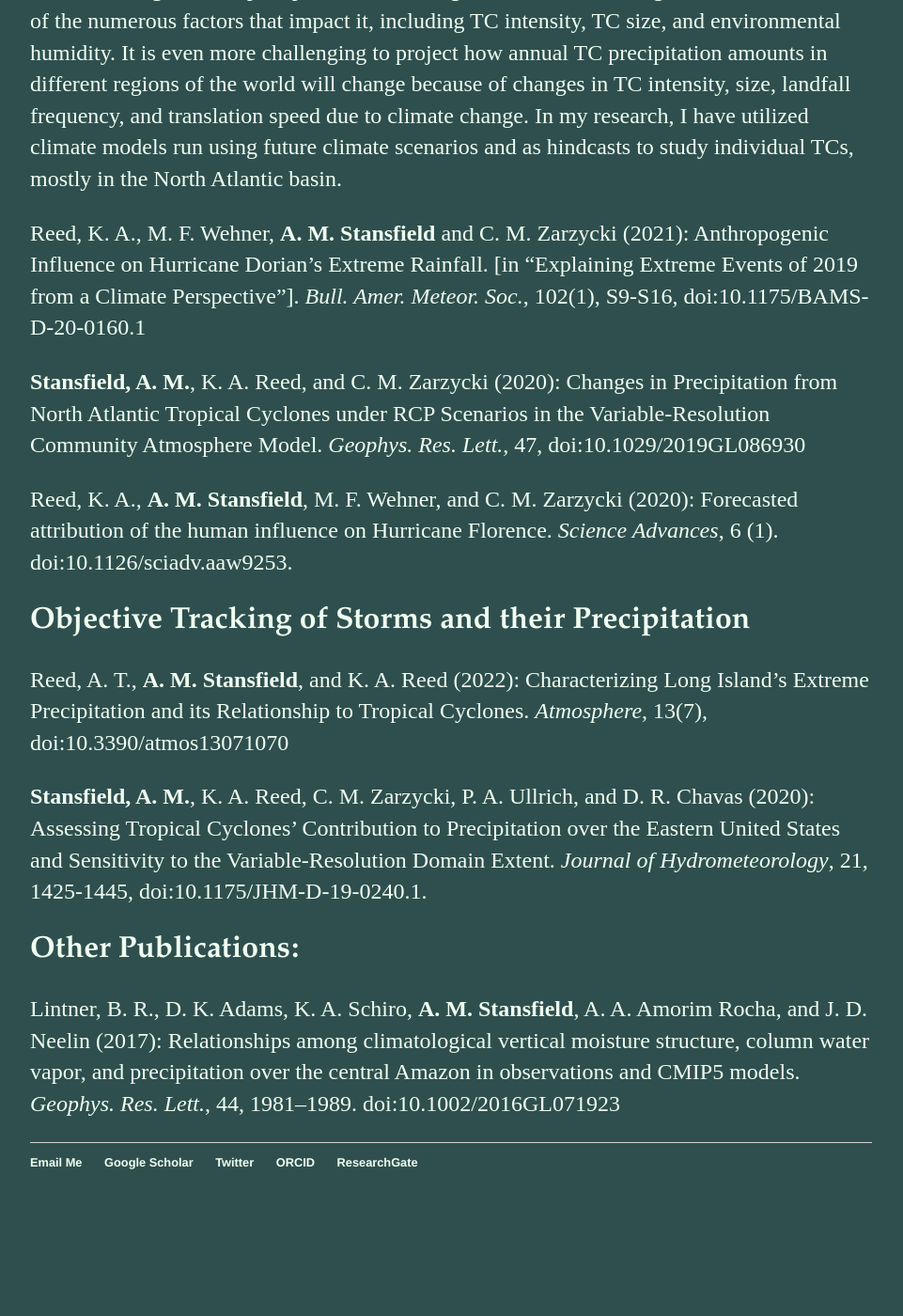
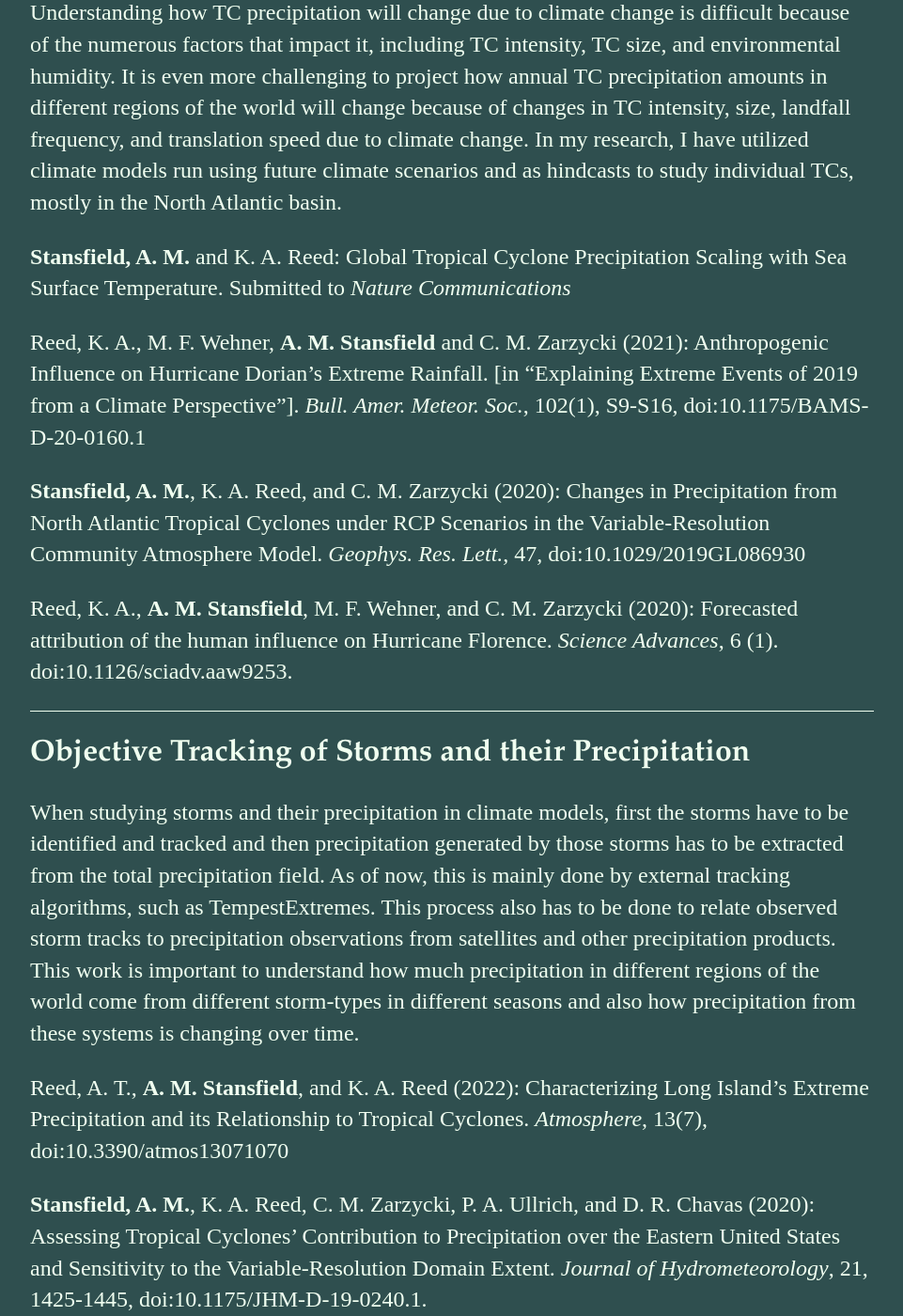
Before and after one commit to alyssa-stansfield/alyssa-stansfield.github.io, a Jekyll site: the page built from research/index.html, in a window 1280 px wide and 1400 px high, scrolled down 815 px. Shown: the whole window at 94% size, without its empty margins (160-1121 px from the left). Built offline with Jekyll 4.4.1, drawn with Linux system fonts in a browser that asks for light colours; before the commit the page ends 2119 px from its top, so only the background shows below that.

Commit message:
Adding more info and lines to research page

```diff
--- a/research/index.html
+++ b/research/index.html
@@ -9,15 +9,23 @@ title: My Research
 <p>Tropical cyclones (TCs) are complex weather systems that are often both influenced by and influencing the atmospheric and oceanic environments around them. Additionally, global climate models have only recently been run at grid spacings fine enough to resolve TCs, and many of the processes within these storms are still parameterized. These challenges cause biases in model climatologies and predictions of TCs. One strategy to learn more about TCs while limiting these biases is using idealized models, where some complex aspects of the atmosphere/ocean are reduced or eliminated by setting certain model parameters. Radiative convective equilibrium (RCE) is an example of one of these idealized environments.</p>
 <p font-size:0.5em><a href="https://agupubs.onlinelibrary.wiley.com/doi/10.1029/2021JD035197"><b>Stansfield, A. M.</b> and Reed, K. A. (2021): Tropical Cyclone Precipitation Response to Surface Warming in Aquaplanet Simulations with Uniform Thermal Forcing. <em>JGR: Atmospheres</em>, 126,e2021JD035197, doi:10.1029/2021JD035197</a></p>
 
+<hr width="100%" align="center" size="1px" color="#F0FFF0">
+
 <h2>Tropical Cyclone Precipitation Changes due to Climate Change</h2>
 <p>Understanding how TC precipitation will change due to climate change is difficult because of the numerous factors that impact it, including TC intensity, TC size, and environmental humidity. It is even more challenging to project how annual TC precipitation amounts in different regions of the world will change because of changes in TC intensity, size, landfall frequency, and translation speed due to climate change. In my research, I have utilized climate models run using future climate scenarios and as hindcasts to study individual TCs, mostly in the North Atlantic basin.</p>
+<p><b>Stansfield, A. M.</b> and K. A. Reed: Global Tropical Cyclone Precipitation Scaling with Sea Surface Temperature. Submitted to <em>Nature Communications</em></p>
 <p><a href="https://www.ametsoc.net/eee/2019/EEEin2019.pdf">Reed, K. A., M. F. Wehner, <b>A. M. Stansfield</b> and C. M. Zarzycki (2021): Anthropogenic Influence on Hurricane Dorian’s Extreme Rainfall. [in “Explaining Extreme Events of 2019 from a Climate Perspective”]. <em>Bull. Amer. Meteor. Soc.</em>, 102(1), S9-S16, doi:10.1175/BAMS-D-20-0160.1</a></p>
 <p><a href="https://agupubs.onlinelibrary.wiley.com/doi/10.1029/2019GL086930"><b>Stansfield, A. M.</b>, K. A. Reed, and C. M. Zarzycki (2020): Changes in Precipitation from North Atlantic Tropical Cyclones under RCP Scenarios in the Variable-Resolution Community Atmosphere Model. <em>Geophys. Res. Lett.</em>, 47, doi:10.1029/2019GL086930</a></p>
 <p><a href="https://www.science.org/doi/10.1126/sciadv.aaw9253">Reed, K. A., <b>A. M. Stansfield</b>, M. F. Wehner, and C. M. Zarzycki (2020): Forecasted attribution of the human influence on Hurricane Florence. <em>Science Advances</em>, 6 (1). doi:10.1126/sciadv.aaw9253.</a></p>
 
+<hr width="100%" align="center" size="1px" color="#F0FFF0">
+
 <h2>Objective Tracking of Storms and their Precipitation</h2>
+<p>When studying storms and their precipitation in climate models, first the storms have to be identified and tracked and then precipitation generated by those storms has to be extracted from the total precipitation field. As of now, this is mainly done by external tracking algorithms, such as <a href="https://github.com/ClimateGlobalChange/tempestextremes">TempestExtremes</a>. This process also has to be done to relate observed storm tracks to precipitation observations from satellites and other precipitation products. This work is important to understand how much precipitation in different regions of the world come from different storm-types in different seasons and also how precipitation from these systems is changing over time.</p>
 <p><a href="https://www.mdpi.com/2073-4433/13/7/1070">Reed, A. T., <b>A. M. Stansfield</b>, and K. A. Reed (2022): Characterizing Long Island’s Extreme Precipitation and its Relationship to Tropical Cyclones. <em>Atmosphere</em>, 13(7), doi:10.3390/atmos13071070</a></p>
 <p><a href="https://journals.ametsoc.org/view/journals/hydr/21/7/jhmD190240.xml?tab_body=fulltext-display"><b>Stansfield, A. M.</b>, K. A. Reed, C. M. Zarzycki, P. A. Ullrich, and D. R. Chavas (2020): Assessing Tropical Cyclones’ Contribution to Precipitation over the Eastern United States and Sensitivity to the Variable-Resolution Domain Extent. <em>Journal of Hydrometeorology</em>, 21, 1425-1445, doi:10.1175/JHM-D-19-0240.1.</a></p>
 
+<hr width="100%" align="center" size="1px" color="#F0FFF0">
+
 <h2>Other Publications:</h2>
 <p><a href="https://agupubs.onlinelibrary.wiley.com/doi/10.1002/2016GL071923">Lintner, B. R., D. K. Adams, K. A. Schiro, <b>A. M. Stansfield</b>, A. A. Amorim Rocha, and J. D. Neelin (2017): Relationships among climatological vertical moisture structure, column water vapor, and precipitation over the central Amazon in observations and CMIP5 models. <em>Geophys. Res. Lett.</em>, 44, 1981–1989. doi:10.1002/2016GL071923</a></p>
```
